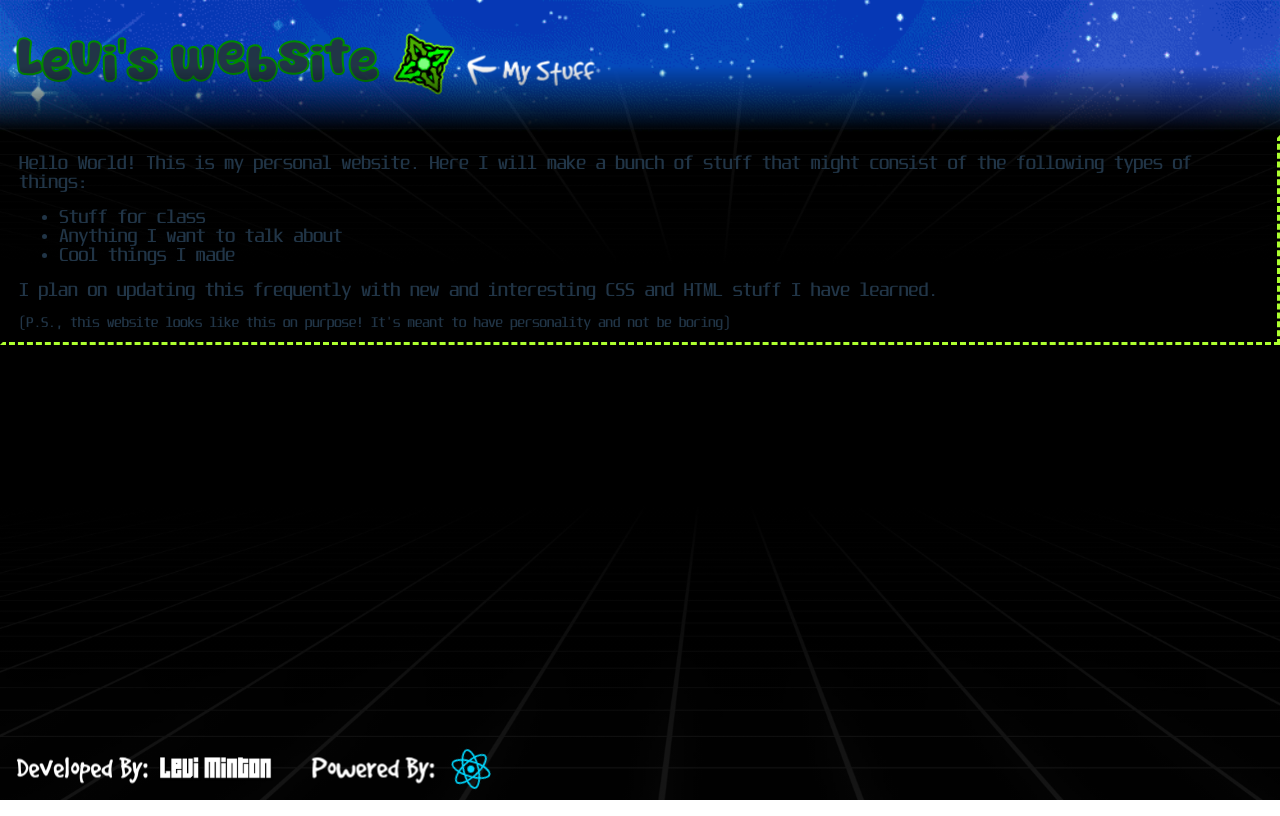
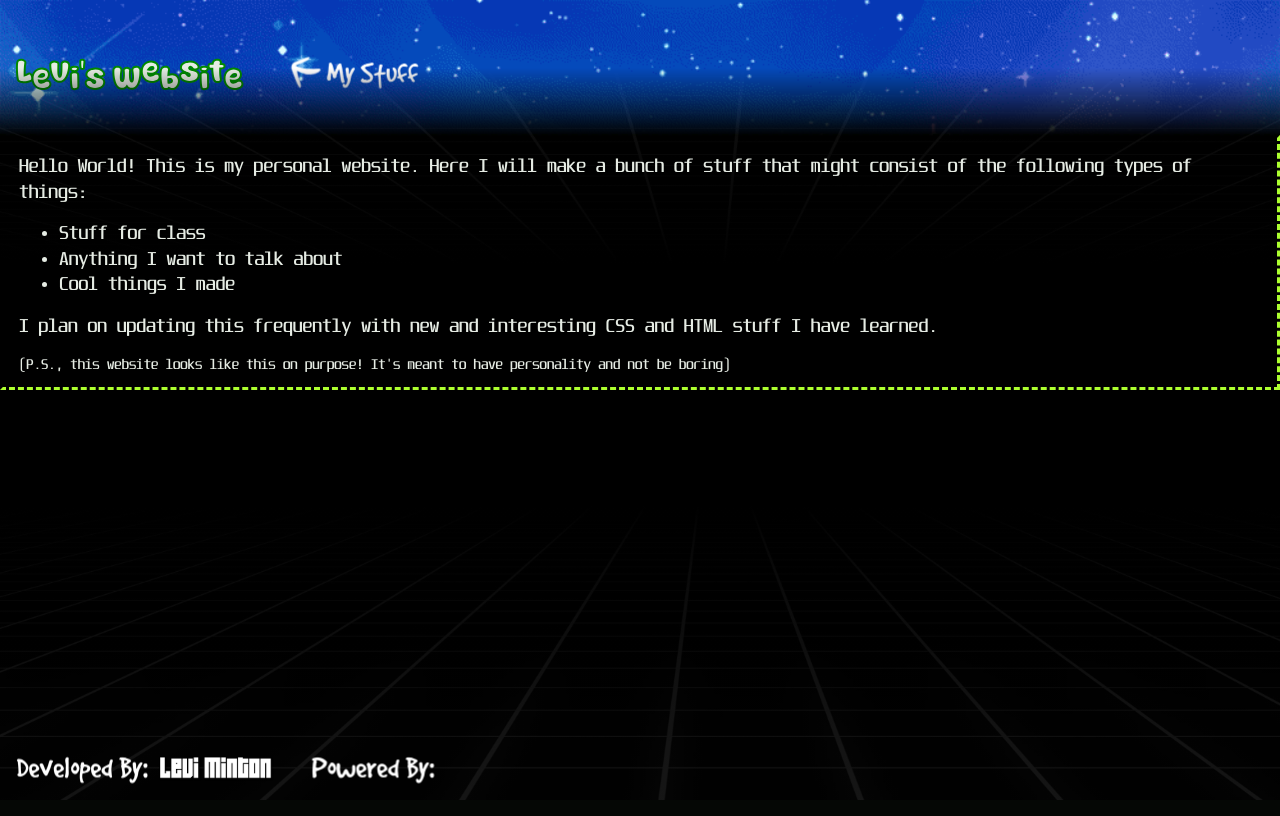
Before and after one commit to lcm7341/website, a React (Vite) app: page / in a window 1280 px wide. Built offline with nearby package versions, Linux system fonts and the light colour scheme.

Commit message:
new fonts, neon sign, no more flash on load

```diff
--- a/index.html
+++ b/index.html
@@ -5,6 +5,11 @@
     <link rel="icon" type="image/svg+xml" href="./src/assets/my_cube.png" />
     <meta name="viewport" content="width=device-width, initial-scale=1.0" />
     <title>Levi's Website</title>
+    <style>
+      html, body { background: #000; margin: 0; }
+      #root { opacity: 0; }
+      #root.ready { opacity: 1; transition: opacity 0.35s ease; }
+    </style>
   </head>
   <body>
     <div id="root"></div>
--- a/package.json
+++ b/package.json
@@ -10,6 +10,11 @@
     "preview": "vite preview"
   },
   "dependencies": {
+    "@fontsource-variable/inter": "^5.3.0",
+    "@fontsource/ibm-plex-mono": "^5.3.0",
+    "@fontsource/righteous": "^5.3.0",
+    "@fontsource/space-mono": "^5.3.0",
+    "@fontsource/vt323": "^5.3.0",
     "react": "^19.2.0",
     "react-bootstrap": "^2.10.10",
     "react-dom": "^19.2.0",
--- a/src/index.css
+++ b/src/index.css
@@ -1,12 +1,25 @@
+@import "@fontsource/space-mono/400.css";
+@import "@fontsource/space-mono/700.css";
+@import "@fontsource/righteous";
+@import "@fontsource-variable/inter";
+
 :root {
-  font-family: system-ui, -apple-system, BlinkMacSystemFont, 'Segoe UI', Roboto, Oxygen, Ubuntu, Cantarell, 'Open Sans', 'Helvetica Neue', sans-serif;
-  font-weight: 200;
-  padding: 0;
-  margin: 0;
+  --horizon: 64%; /* where the sky meets the floor */
+  --bg: #050705;
+  --text: #e6ece4;
+  --muted: #8a9686;
+  --accent: #7cf03c;
 
-  color-scheme: light dark;
-  color: rgba(255, 255, 255, 0.87);
-  background-color: #000000;
+  --mono: "Space Mono", ui-monospace, SFMono-Regular, Menlo, Consolas, monospace;
+  --display: "Righteous", system-ui, sans-serif;
+  --sans: "Inter Variable", system-ui, -apple-system, "Segoe UI", Roboto, sans-serif;
+
+  font-family: var(--sans);
+  font-weight: 400;
+  line-height: 1.6;
+  color: var(--text);
+  background-color: var(--bg);
+  color-scheme: dark;
 
   font-synthesis: none;
   text-rendering: optimizeLegibility;
@@ -14,28 +27,34 @@
   -moz-osx-font-smoothing: grayscale;
 }
 
+* {
+  box-sizing: border-box;
+}
+
 body {
   margin: 0;
-  display: block;
   min-width: 320px;
-  padding: 0;
 }
 
-h1 {
-  font-size: 3.2em;
-  padding: 0;
-  margin: 0;
+a {
+  color: var(--accent);
+  text-decoration: none;
+  transition: color 0.15s;
 }
 
-@media (prefers-color-scheme: light) {
+a:hover {
+  color: var(--text);
+}
+
+::selection {
+  background: var(--accent);
+  color: #000;
+}
+
+/* on phones the scene is the bottom of the page, Home.jsx moves --horizon to the footer */
+@media (max-width: 700px) {
   :root {
-    color: #213547;
-    background-color: #ffffff;
-  }
-  a:hover {
-    color: #747bff;
-  }
-  button {
-    background-color: #f9f9f9;
+    --floor-h: 190px;
+    --horizon: calc(100% - var(--floor-h));
   }
 }
--- a/src/main.jsx
+++ b/src/main.jsx
@@ -2,10 +2,14 @@ import { StrictMode } from "react";
 import { createRoot } from "react-dom/client";
 import "./index.css";
 import App from "./App.jsx";
-import Content from "./Content.jsx";
 
 createRoot(document.getElementById("root")).render(
   <StrictMode>
     <App />
   </StrictMode>,
 );
+
+// index.html hides the page until fonts load so nothing flashes
+document.fonts.ready.then(() =>
+  requestAnimationFrame(() => document.getElementById("root").classList.add("ready")),
+);
```
Also changed, not shown: src/Sign.jsx (added, +25 -0 lines), src/SiteFooter.jsx (added, +24 -0 lines), 1 other file (tests, documents, lock files or other folders).
